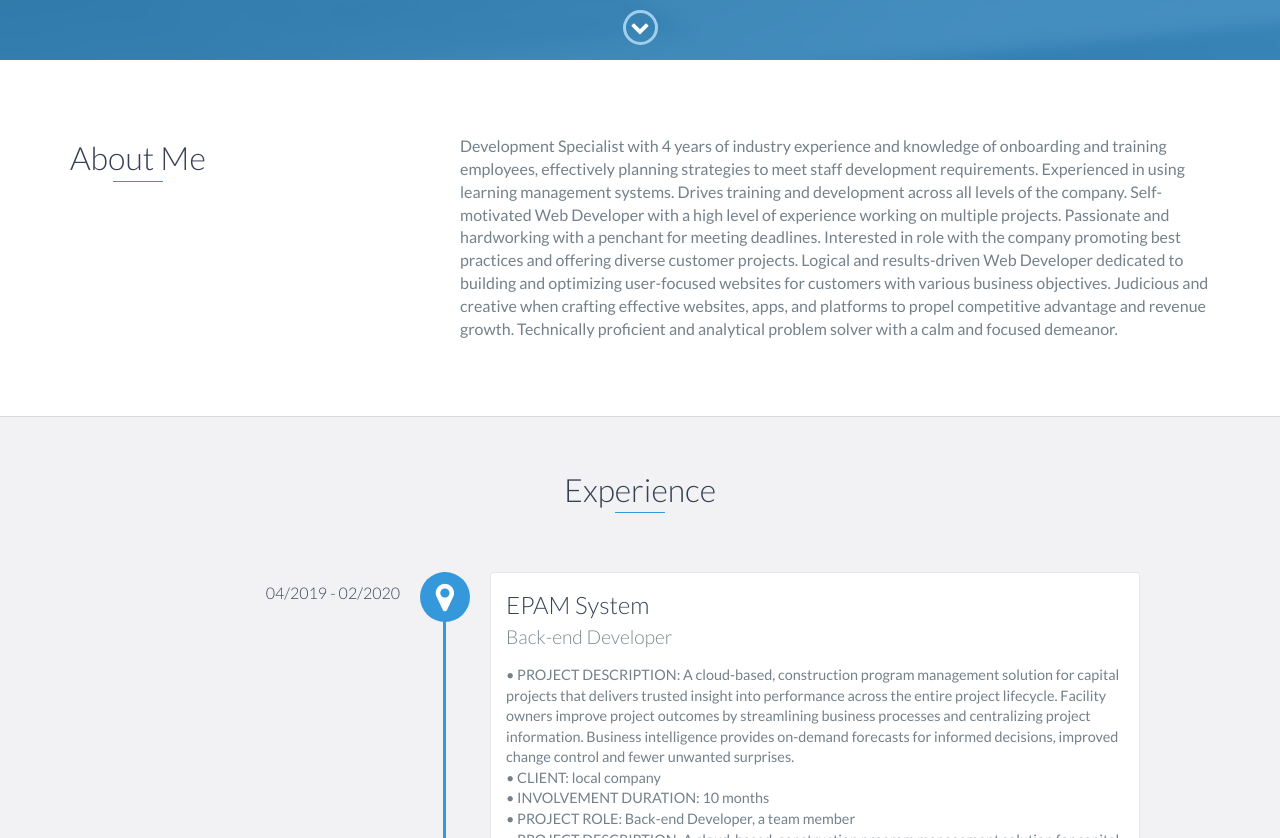
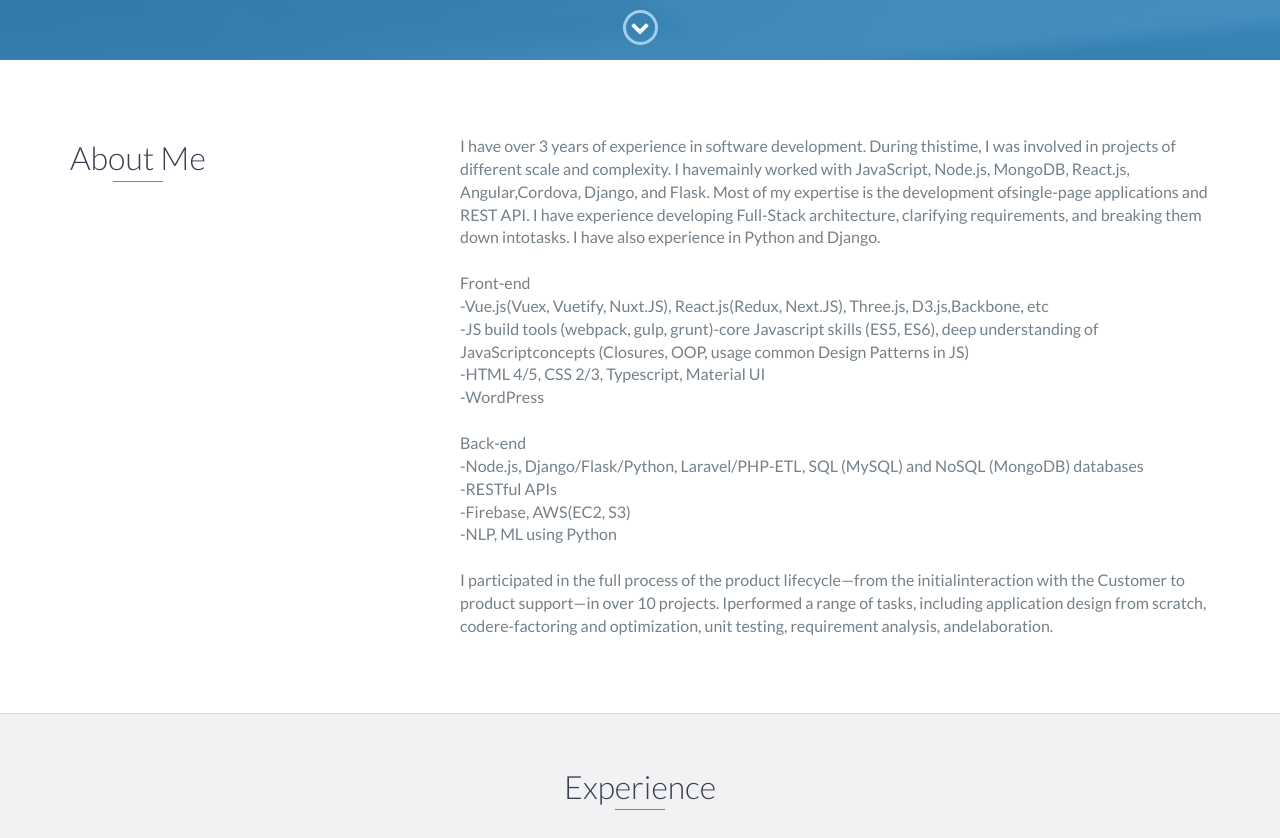
Before and after one commit to yahor-kanapatski0/yahor-kanapatski0.github.io, a website: page index.html in a window 1280 px wide. Shown: the part 740-1578 px from the top of the page. Drawn offline with nearby package versions, Linux system fonts and the light colour scheme.

Commit message:
update summary

```diff
--- a/index.html
+++ b/index.html
@@ -73,9 +73,45 @@
                 </div>
                 <div class="col-md-8">
                     <p>
-                        Development Specialist with 4 years of industry experience and knowledge of onboarding and training employees, effectively planning strategies to meet staff development requirements. Experienced in using learning management systems. Drives training and development across all levels of the company.
-Self-motivated Web Developer with a high level of experience working on multiple projects. Passionate and hardworking with a penchant for meeting deadlines. Interested in role with the company promoting best practices and offering diverse customer projects.
-Logical and results-driven Web Developer dedicated to building and optimizing user-focused websites for customers with various business objectives. Judicious and creative when crafting effective websites, apps, and platforms to propel competitive advantage and revenue growth. Technically proficient and analytical problem solver with a calm and focused demeanor.
+                        <p>I have over 3 years of experience in software development. During thistime, I was involved in projects of different scale and complexity. I havemainly worked with JavaScript, Node.js, MongoDB, React.js, Angular,Cordova, Django, and Flask. Most of my expertise is the development ofsingle-page applications and REST API. I have experience developing Full-Stack architecture, clarifying requirements, and breaking them down intotasks. I have also experience in Python and Django.
+                        </p>
+                        </br>
+                        <p>
+                            Front-end
+                        </p>
+                        <p>
+                            -Vue.js(Vuex, Vuetify, Nuxt.JS), React.js(Redux, Next.JS), Three.js, D3.js,Backbone, etc
+                        </p>
+                        <p>
+                            -JS build tools (webpack, gulp, grunt)-core Javascript skills (ES5, ES6), deep understanding of JavaScriptconcepts (Closures, OOP, usage common Design Patterns in JS)
+                        </p>
+                        <p>
+                            -HTML 4/5, CSS 2/3, Typescript, Material UI
+                        </p>
+                        <p>
+                            -WordPress
+                        </p>
+                        <br>
+                        <p>
+                            Back-end
+                        </p>
+                        <p>
+                            -Node.js, Django/Flask/Python, Laravel/PHP-ETL, SQL (MySQL) and NoSQL (MongoDB) databases
+                        </p>
+                        <p>
+                            -RESTful APIs
+                        </p>
+                        <p>
+                            -Firebase, AWS(EC2, S3)
+                        </p>
+                        <p>
+                            -NLP, ML using Python
+                        </p>
+                        <br>
+                        <p>
+                            I participated in the full process of the product lifecycle—from the initialinteraction with the Customer to product support—in over 10 projects. Iperformed a range of tasks, including application design from scratch, codere-factoring and optimization, unit testing, requirement analysis, andelaboration.
+                        </p>
+
                     </p>
                 </div>
             </div>
```
